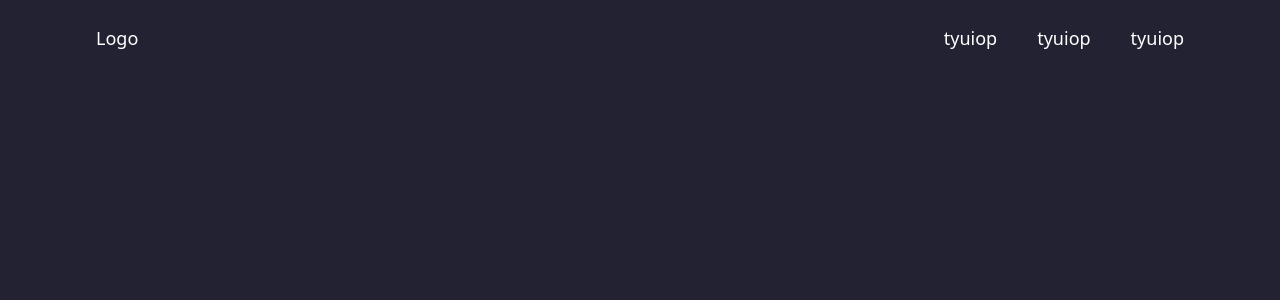
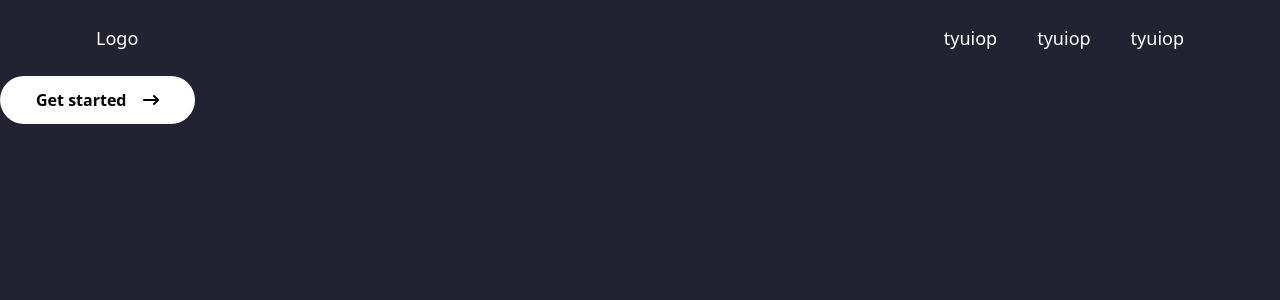
Before and after one commit to JesusPalacios24/gomitasGalacticas, a Next.js app in the folder gomitas_g/: page / in a window 1280 px wide. Shown: the top 300 px of the page. Built offline with nearby package versions, Linux system fonts and the light colour scheme.

Commit message:
button get started

```diff
--- /dev/null
+++ b/gomitas_g/app/components/ui/ButtonStarted.jsx
@@ -0,0 +1,13 @@
+import React from 'react'
+
+import { FaArrowRightLong } from "react-icons/fa6";
+
+function ButtonStarted() {
+  return (
+    <div>
+      <button className="bg-white text-black py-3 px-9 rounded-full font-semibold hover:bg-black hover:text-white">Get started <FaArrowRightLong className="inline mb-1 ml-3"/></button>
+    </div>
+  )
+}
+
+export default ButtonStarted
--- a/gomitas_g/app/page.js
+++ b/gomitas_g/app/page.js
@@ -1,9 +1,11 @@
 import React from 'react'
+
+import ButtonStarted from './components/ui/ButtonStarted'
 
 export default function page() {
   return (
     <div>
-
+      <ButtonStarted></ButtonStarted>
     </div>
   )
 }
--- a/gomitas_g/tailwind.config.js
+++ b/gomitas_g/tailwind.config.js
@@ -1,4 +1,7 @@
 /** @type {import('tailwindcss').Config} */
+
+// import {nextui} from "@nextui-org/react";
+
 module.exports = {
   content: [
     "./pages/**/*.{js,ts,jsx,tsx,mdx}",
```
Also changed, not shown: gomitas_g/app/NextUiProvider.jsx (added).
